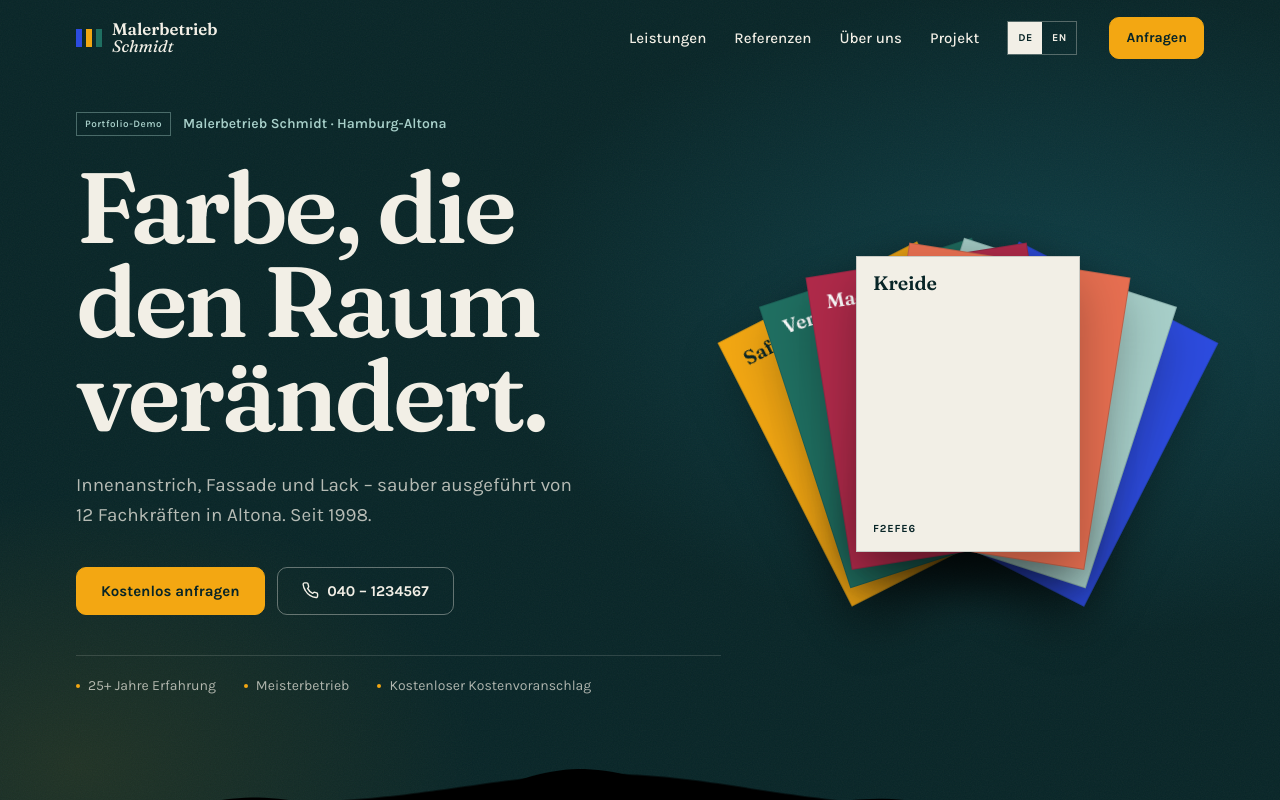
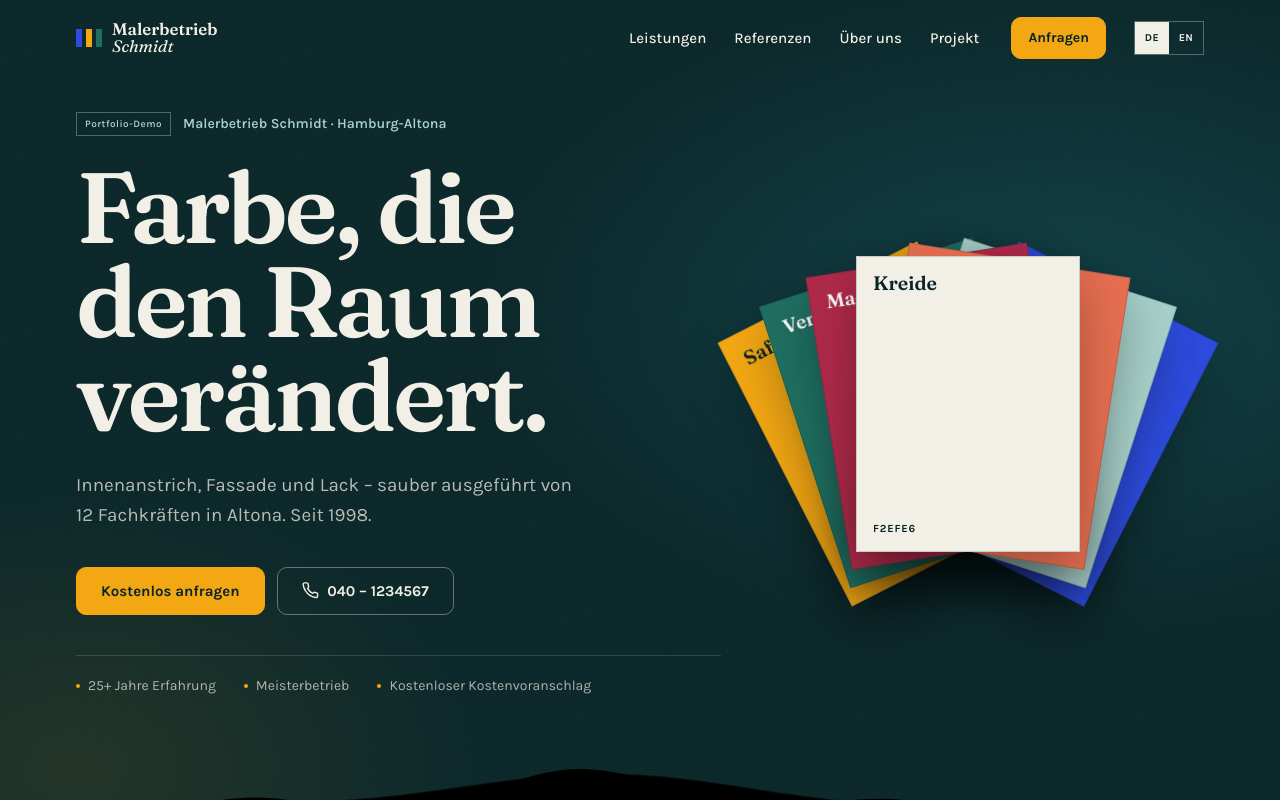
Before and after one commit to Gitm3h/Malerbetrieb, a React (Vite) app: page / in a window 1280 px wide. Shown: the top 800 px of the page. Built offline with nearby package versions, Linux system fonts and the light colour scheme.

Commit message:
fix: anchor language switch across locales

```diff
--- a/src/components/Footer.jsx
+++ b/src/components/Footer.jsx
@@ -68,7 +68,6 @@ export default function Footer({ onImpressum }) {
         <div className="mt-12 flex flex-col items-start justify-between gap-4 border-t border-chalk/10 pt-6 text-xs sm:flex-row sm:items-center">
           <p>{copy.footer.rights}</p>
           <div className="flex flex-wrap items-center gap-4">
-            <LanguageSwitch tone="chalk" />
             <button
               type="button"
               onClick={onImpressum}
@@ -76,6 +75,7 @@ export default function Footer({ onImpressum }) {
             >
               {copy.footer.legal}
             </button>
+            <LanguageSwitch tone="chalk" />
           </div>
         </div>
       </div>
--- a/src/components/Navbar.jsx
+++ b/src/components/Navbar.jsx
@@ -104,10 +104,10 @@ export default function Navbar() {
                 {link.label}
               </a>
             ))}
-            <LanguageSwitch tone={scrolled ? 'ink' : 'chalk'} />
             <a href="#kontakt" className="btn-primary ml-1 !min-h-[42px] !px-3 !py-2 !text-xs xl:!px-4 xl:!text-sm">
               {copy.nav.cta}
             </a>
+            <LanguageSwitch tone={scrolled ? 'ink' : 'chalk'} />
           </nav>
 
           <button
```
Also changed, not shown: 1 other file (tests, documents, lock files or other folders).
